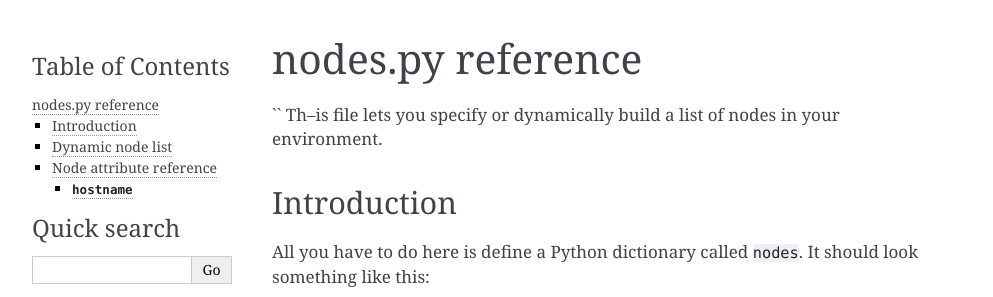
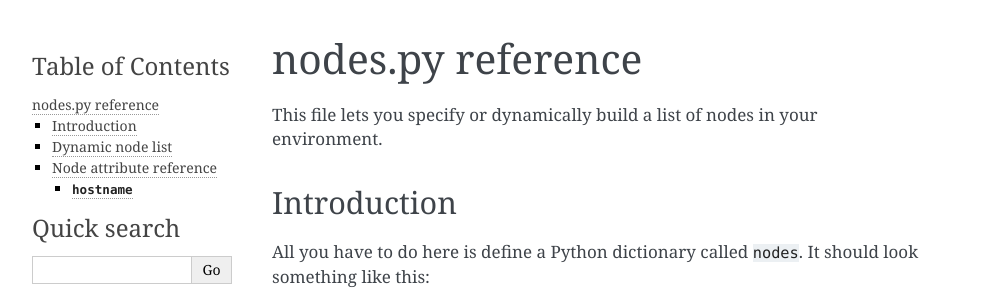
Before and after one commit to bundlewrap/bundlewrap, a Sphinx documentation site: the page built from doc/nodes.py.rst, in a window 1280 px wide. Shown: the top 297 px of the page, without its empty margins (148-1141 px from the left). Built offline with Sphinx 7.4.7, drawn with Linux system fonts in a browser that asks for light colours.

Commit message:
how did that get in there?

```diff
--- a/doc/nodes.py.rst
+++ b/doc/nodes.py.rst
@@ -6,8 +6,8 @@ nodes.py reference
 
 .. toctree::
     :hidden:
-``
-Th--is file lets you specify or dynamically build a list of nodes in your environment.
+
+This file lets you specify or dynamically build a list of nodes in your environment.
 
 Introduction
 ============
```
